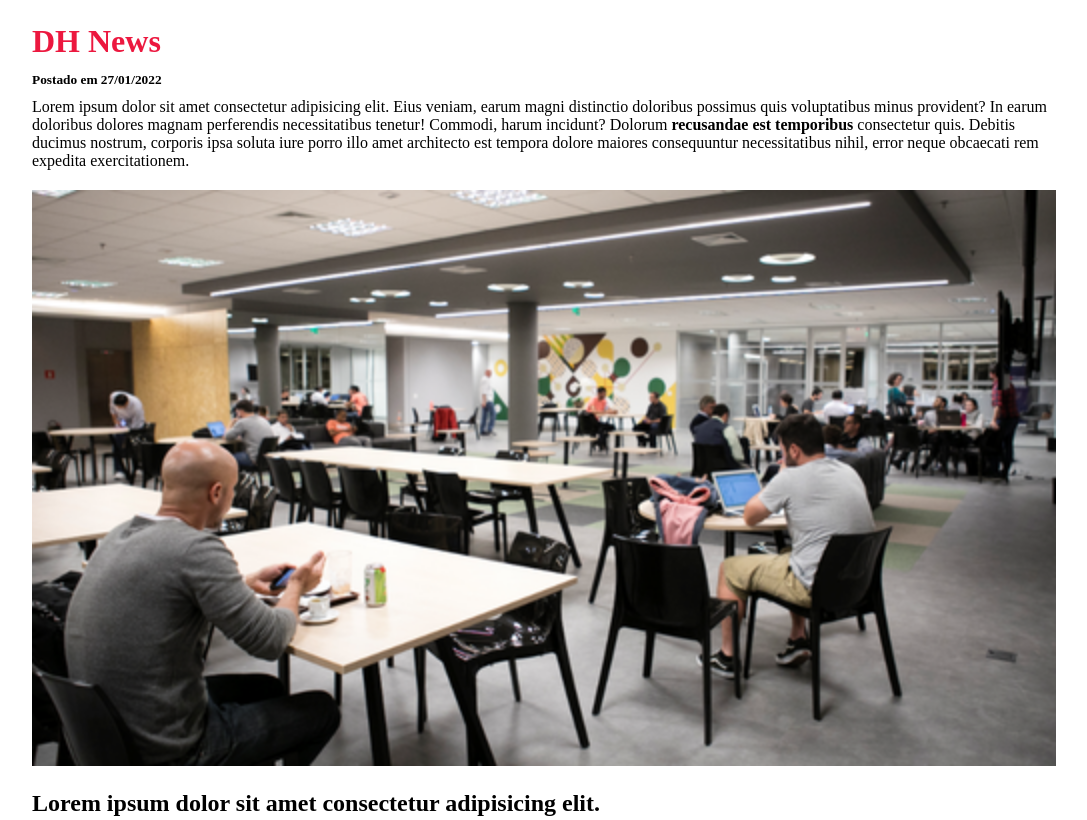
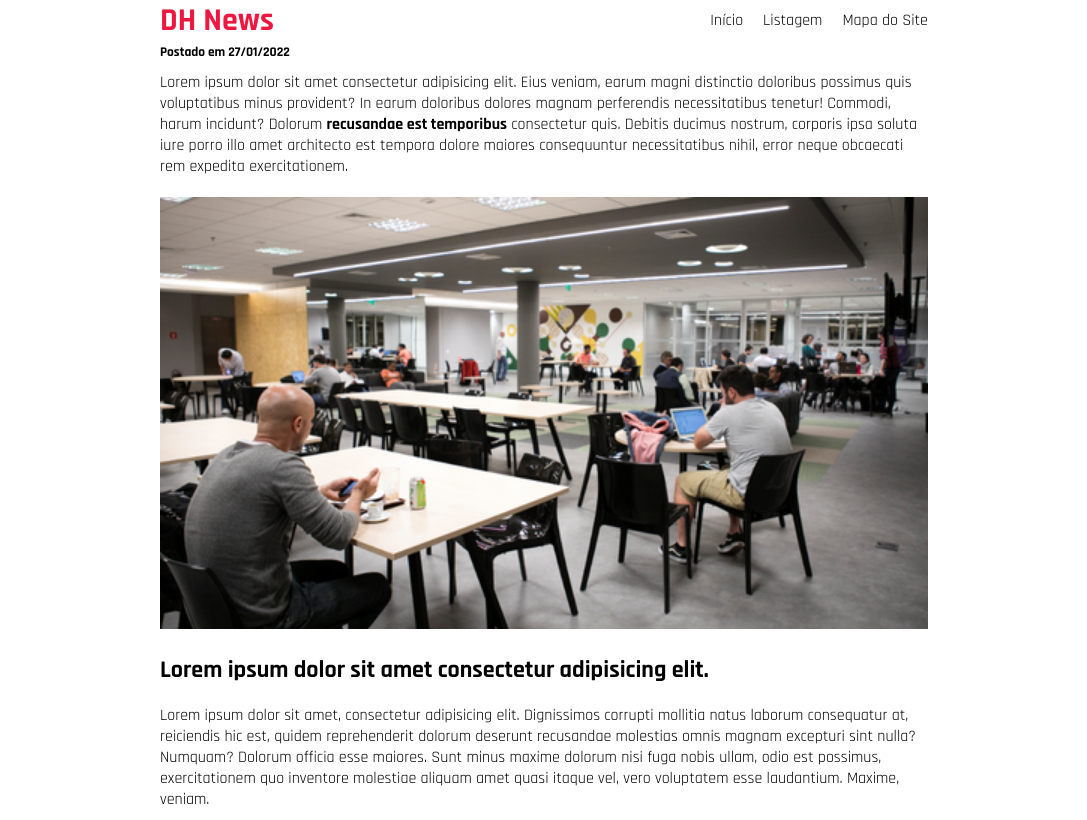
Before and after one commit to ViniciusAtaide/dhnews, a plain HTML site: page index.html in a window 1280 px wide. Shown: the top 820 px of the page, without its empty margins (96-1183 px from the left). Drawn offline with Linux system fonts and the light colour scheme.

Commit message:
falta adicionar as fontes, fazer como exercicio

```diff
--- a/css/style.css
+++ b/css/style.css
@@ -1,11 +1,17 @@
+@import url("https://fonts.googleapis.com/css2?family=Rajdhani:wght@400;500;700&display=swap");
+
 body {
-  max-width: 1024px;
+  max-width: 768px;
   margin: 0 auto;
+  font-family: "Rajdhani", sans-serif;
 }
 
 .titulo {
   color: #ec183f;
-  margin: 23px 0 10px 0;
+  margin: 0;
+  padding: 0;
+  flex: 1;
+  font-size: 2rem;
 }
 
 .secao small {
@@ -13,7 +19,6 @@ body {
 }
 
 .secao img {
-  max-width: 1024px;
   width: 100%;
 }
 
@@ -35,9 +40,51 @@ body {
   justify-content: center;
 }
 
-.rede-social {
+.header {
+  display: flex;
+  padding: 23px 20px 10px 20px;
+  align-items: center;
 }
 
+.menu {
+  display: none;
+}
+
+.menu-mobile {
+  display: block;
+}
+
+.menu-mobile img {
+  max-width: 42px;
+  cursor: pointer;
+}
+
+.corpo {
+  padding: 20px;
+}
+
+@media (min-width: 769px) {
+  .menu {
+    display: block;
+  }
+  .menu-mobile {
+    display: none;
+  }
+  .corpo {
+    padding: 0;
+  }
+  .header {
+    padding: 0;
+  }
+}
+
+.menu-list {
+  gap: 20px;
+  list-style-type: none;
+  margin: 0;
+  padding: 0;
+  display: flex;
+}
 
 .rede-social img {
   width: 42px;
--- a/index.html
+++ b/index.html
@@ -8,8 +8,19 @@
     <title>DH News</title>
 </head>
 <body>
-    <header>
+    <header class="header">
         <h1 class="titulo">DH News</h1>
+
+        <div class="menu">
+            <ul class="menu-list">
+                <li class="list-item">Início</li>
+                <li class="list-item">Listagem</li>
+                <li class="list-item">Mapa do Site</li>
+            </ul>
+        </div>
+        <div class="menu-mobile">
+            <img src="./img/menu.png" alt="menu">
+        </div>
     </header>
 
     <article class="corpo">
```
Also changed, not shown: img/menu.png (added), 1 other file.
